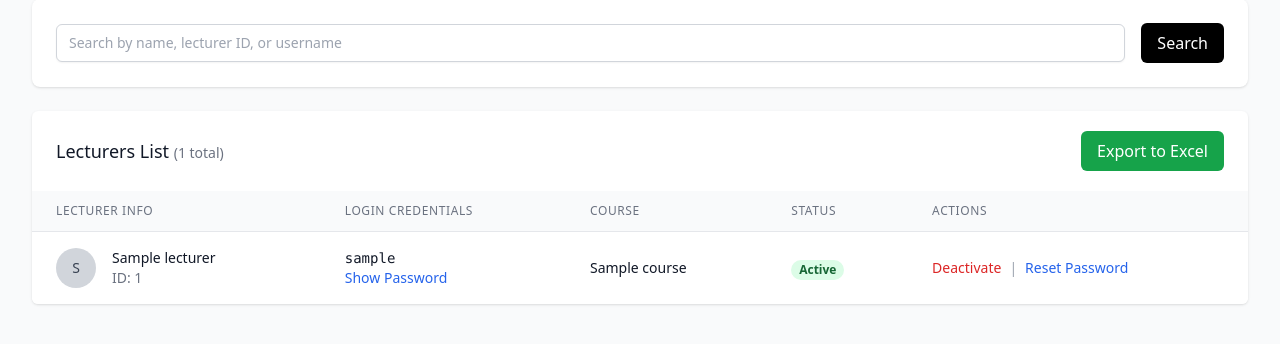
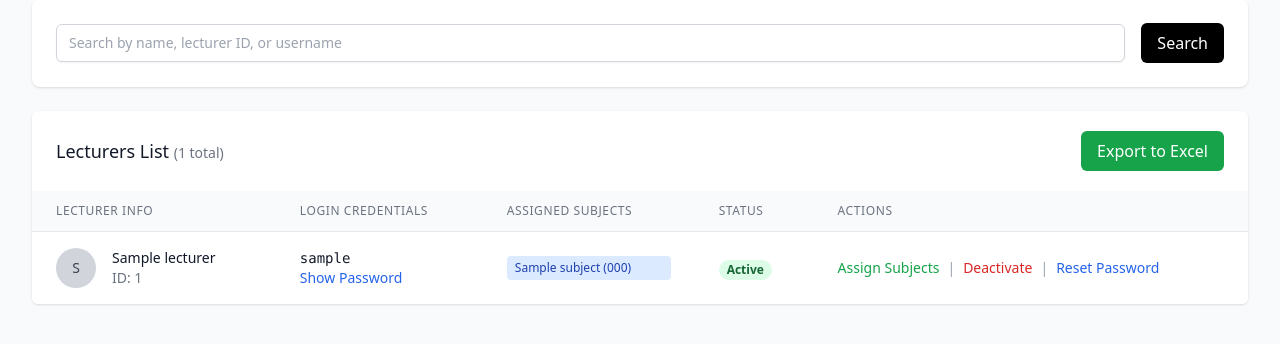
Before and after one commit to Chethan77667/moulya, a Flask app: page /management/lecturers in a window 1280 px wide. Shown: the part 186-530 px from the top of the page. Run offline with Flask 3, Linux system fonts and the light colour scheme; the visitor is signed in with stand-in values (Sample User, id 1); tables that the repository leaves empty hold one stand-in row (values such as "Sample post"); some libraries are stand-ins or nearby versions.

Commit message:
Refactor lecturer management: remove course association, add subject assignment functionality, and enhance validation for lecturer ID and name

```diff
--- a/models/academic.py
+++ b/models/academic.py
@@ -22,7 +22,6 @@ class Course(db.Model):
     # Relationships
     students = db.relationship('Student', backref='course', lazy='dynamic')
     subjects = db.relationship('Subject', backref='course', lazy='dynamic')
-    lecturers = db.relationship('Lecturer', backref='course', lazy='dynamic')
 
     def get_subjects_by_year_semester(self, year, semester):
         """Get subjects for a specific year and semester"""
--- a/models/user.py
+++ b/models/user.py
@@ -45,7 +45,6 @@ class Lecturer(db.Model):
     password_hash = db.Column(db.String(120), nullable=False)
     password_encrypted = db.Column(db.Text, nullable=True)  # Encrypted password for management access
     email = db.Column(db.String(120), unique=True, nullable=True)
-    course_id = db.Column(db.Integer, db.ForeignKey('course.id'), nullable=True)
     created_at = db.Column(db.DateTime, default=datetime.utcnow)
     last_login = db.Column(db.DateTime)
     is_active = db.Column(db.Boolean, default=True)
@@ -110,8 +109,7 @@ class Lecturer(db.Model):
             'lecturer_id': self.lecturer_id,
             'name': self.name,
             'username': self.username,
-            'course_id': self.course_id,
-            'course_name': self.course.name if self.course else None,
+            'assigned_subjects': [subject.name for subject in self.get_assigned_subjects()],
             'created_at': self.created_at.isoformat() if self.created_at else None,
             'last_login': self.last_login.isoformat() if self.last_login else None,
             'is_active': self.is_active
--- a/routes/management.py
+++ b/routes/management.py
@@ -43,16 +43,16 @@ def lecturers():
         search = request.args.get('search', '', type=str)
 
         lecturers_data = ManagementService.get_lecturers_paginated(page, search)
-        courses = Course.query.filter_by(is_active=True).all()
+        subjects = Subject.query.filter_by(is_active=True).order_by(Subject.name).all()
         return render_template('management/lecturers.html',
                              lecturers=lecturers_data['lecturers'],
                              pagination=lecturers_data['pagination'],
                              search=search,
-                             courses=courses)
+                             subjects=subjects)
     except Exception as e:
         flash(f'Error loading lecturers: {str(e)}', 'error')
-        courses = Course.query.filter_by(is_active=True).all()
-        return render_template('management/lecturers.html', lecturers=[], pagination=None, courses=courses)
+        subjects = Subject.query.filter_by(is_active=True).order_by(Subject.name).all()
+        return render_template('management/lecturers.html', lecturers=[], pagination=None, subjects=subjects)
 
 @management_bp.route('/students')
 @login_required('management')
@@ -133,7 +133,7 @@ def add_lecturer():
         lecturer_data = {
             'lecturer_id': request.form.get('lecturer_id', '').strip(),
             'name': request.form.get('name', '').strip(),
-            'course_id': int(request.form.get('course_id')) if request.form.get('course_id') else None
+            'subject_ids': request.form.getlist('subject_ids')
         }
 
         success, message = ManagementService.add_lecturer(lecturer_data)
@@ -161,19 +161,32 @@ def bulk_add_lecturers():
     """Bulk add lecturers from Excel file"""
     try:
         if 'file' not in request.files:
-            flash('No file selected', 'error')
+            error_msg = 'No file selected'
+            if is_ajax_request():
+                return jsonify({'success': False, 'message': error_msg})
+            flash(error_msg, 'error')
             return redirect(url_for('management.lecturers'))
 
         file = request.files['file']
         if file.filename == '':
-            flash('No file selected', 'error')
+            error_msg = 'No file selected'
+            if is_ajax_request():
+                return jsonify({'success': False, 'message': error_msg})
+            flash(error_msg, 'error')
             return redirect(url_for('management.lecturers'))
 
         if not file.filename.lower().endswith(('.xlsx', '.xls')):
-            flash('Please upload an Excel file (.xlsx or .xls)', 'error')
+            error_msg = 'Please upload an Excel file (.xlsx or .xls)'
+            if is_ajax_request():
+                return jsonify({'success': False, 'message': error_msg})
+            flash(error_msg, 'error')
             return redirect(url_for('management.lecturers'))
 
         success, message, credentials, errors = ManagementService.bulk_add_lecturers(file.read())
+
+        # Handle AJAX requests
+        if is_ajax_request():
+            return jsonify({'success': success, 'message': message})
 
         if success:
             flash(message, 'success')
@@ -187,7 +200,10 @@ def bulk_add_lecturers():
                 flash(f'Errors: {"; ".join(errors[:5])}', 'error')
 
     except Exception as e:
-        flash(f'Error processing file: {str(e)}', 'error')
+        error_msg = f'Error processing file: {str(e)}'
+        if is_ajax_request():
+            return jsonify({'success': False, 'message': error_msg})
+        flash(error_msg, 'error')
 
     return redirect(url_for('management.lecturers'))
 
@@ -265,6 +281,38 @@ def get_lecturer_password(lecturer_id):
     except Exception as e:
         return jsonify({'success': False, 'message': f'Error retrieving password: {str(e)}'})
 
+@management_bp.route('/lecturers/<int:lecturer_id>/assign-subjects', methods=['POST'])
+@login_required('management')
+def assign_subjects_to_lecturer(lecturer_id):
+    """Assign subjects to a lecturer"""
+    try:
+        subject_ids = request.form.getlist('subject_ids')
+
+        if not subject_ids:
+            if is_ajax_request():
+                return jsonify({'success': False, 'message': 'Please select at least one subject'})
+            flash('Please select at least one subject', 'error')
+            return redirect(url_for('management.lecturers'))
+
+        success, message = ManagementService.assign_subjects_to_lecturer(lecturer_id, subject_ids)
+
+        if is_ajax_request():
+            return jsonify({'success': success, 'message': message})
+
+        if success:
+            flash(message, 'success')
+        else:
+            flash(message, 'error')
+
+        return redirect(url_for('management.lecturers'))
+
+    except Exception as e:
+        error_msg = f'Error assigning subjects: {str(e)}'
+        if is_ajax_request():
+            return jsonify({'success': False, 'message': error_msg})
+        flash(error_msg, 'error')
+        return redirect(url_for('management.lecturers'))
+
 @management_bp.route('/lecturers/credentials/export')
 @login_required('management')
 def export_lecturer_credentials():
@@ -284,7 +332,7 @@ def export_lecturer_credentials():
         ws.title = "Lecturer Credentials"
 
         # Headers
-        headers = ['Lecturer ID', 'Name', 'Username', 'Password', 'Course', 'Created Date']
+        headers = ['Lecturer ID', 'Name', 'Username', 'Password', 'Assigned Subjects', 'Created Date']
         for col, header in enumerate(headers, 1):
             cell = ws.cell(row=1, column=col, value=header)
             cell.font = Font(bold=True)
@@ -296,7 +344,8 @@ def export_lecturer_credentials():
             ws.cell(row=row, column=2, value=lecturer.name)
             ws.cell(row=row, column=3, value=lecturer.username)
             ws.cell(row=row, column=4, value=lecturer.get_decrypted_password() or 'N/A')
-            ws.cell(row=row, column=5, value=lecturer.course.name if lecturer.course else 'Not Assigned')
+            assigned_subjects = [subject.name for subject in lecturer.get_assigned_subjects()]
+            ws.cell(row=row, column=5, value=', '.join(assigned_subjects) if assigned_subjects else 'No subjects assigned')
             ws.cell(row=row, column=6, value=lecturer.created_at.strftime('%Y-%m-%d') if lecturer.created_at else '')
 
         # Auto-adjust column widths
--- a/templates/management/lecturers.html
+++ b/templates/management/lecturers.html
@@ -8,124 +8,6 @@
 <script defer>
   // Get CSRF token from meta tag
   const csrfToken = document.querySelector('meta[name="csrf-token"]').getAttribute('content');
-  function initLecturerForm() {
-    return {
-      showAddLecturerModal: false,
-      showBulkUploadModal: false,
-      errors: {},
-      formData: {
-        lecturer_id: '',
-        name: '',
-        course_id: ''
-      },
-      validateForm() {
-        this.errors = {};
-        if (!this.formData.lecturer_id) {
-          this.errors.lecturer_id = 'Lecturer ID is required';
-        }
-        if (!this.formData.name) {
-          this.errors.name = 'Name is required';
-        }
-        return Object.keys(this.errors).length === 0;
-      },
-      handleSubmit(event) {
-        if (!this.validateForm()) {
-          event.preventDefault();
-          return;
-        }
-
-        const form = event.target;
-        const formData = new FormData(form);
-
-        fetch(form.action, {
-          method: 'POST',
-          body: formData,
-          headers: {
-            'X-Requested-With': 'XMLHttpRequest',
-            'X-CSRF-Token': csrfToken
-          }
-        })
-        .then(response => response.json())
-        .then(data => {
-          if (data.success) {
-            Swal.fire({
-              title: 'Success!',
-              text: data.message,
-              icon: 'success'
-            }).then(() => {
-              this.resetForm();
-              this.showAddLecturerModal = false;
-              window.location.reload();
-            });
-          } else {
-            Swal.fire({
-              title: 'Error!',
-              text: data.message,
-              icon: 'error'
-            });
-          }
-        })
-        .catch(error => {
-          console.error('Error:', error);
-          Swal.fire({
-            title: 'Error!',
-            text: 'An unexpected error occurred. Please try again.',
-            icon: 'error'
-          });
-        });
-
-        event.preventDefault();
-      },
-      resetForm() {
-        this.formData = {
-          lecturer_id: '',
-          name: '',
-          course_id: ''
-        };
-        this.errors = {};
-      },
-      handleBulkUpload(event) {
-        const form = event.target;
-        const formData = new FormData(form);
-
-        fetch(form.action, {
-          method: 'POST',
-          body: formData,
-          headers: {
-            'X-Requested-With': 'XMLHttpRequest',
-            'X-CSRF-Token': csrfToken
-          }
-        })
-        .then(response => response.json())
-        .then(data => {
-          if (data.success) {
-            Swal.fire({
-              title: 'Success!',
-              text: data.message,
-              icon: 'success'
-            }).then(() => {
-              this.showBulkUploadModal = false;
-              window.location.reload();
-            });
-          } else {
-            Swal.fire({
-              title: 'Error!',
-              text: data.message || 'Failed to upload file. Please try again.',
-              icon: 'error'
-            });
-          }
-        })
-        .catch(error => {
-          console.error('Error:', error);
-          Swal.fire({
-            title: 'Error!',
-            text: 'An unexpected error occurred. Please try again.',
-            icon: 'error'
-          });
-        });
-      }
-    }
-  }
 
   // Toggle lecturer status with SweetAlert
   function toggleLecturerStatus(lecturerId, lecturerName, isActive) {
@@ -253,11 +135,117 @@
       Swal.fire('Error!', 'Failed to retrieve password.', 'error');
     });
   }
+
+  // Open subject assignment modal
+  function openSubjectAssignmentModal(lecturerId, lecturerName) {
+    // Get the Alpine.js component instance
+    const component = document.querySelector('[x-data]')._x_dataStack[0];
+    component.selectedLecturer = { id: lecturerId, name: lecturerName };
+    component.showSubjectAssignmentModal = true;
+  }
 </script>
 {% endblock %}
 
 {% block content %}
-<div x-data="initLecturerForm()">
+<div x-data="{
+  showAddLecturerModal: false,
+  showBulkUploadModal: false,
+  showSubjectAssignmentModal: false,
+  selectedLecturer: null,
+  errors: {},
+  formData: { lecturer_id: '', name: '', subject_ids: [] },
+  validateForm() {
+    this.errors = {};
+    if (!this.formData.lecturer_id) this.errors.lecturer_id = 'Lecturer ID is required';
+    if (!this.formData.name) this.errors.name = 'Name is required';
+    return Object.keys(this.errors).length === 0;
+  },
+  handleSubmit(event) {
+    if (!this.validateForm()) { event.preventDefault(); return; }
+    const form = event.target;
+    const formData = new FormData(form);
+    fetch(form.action, {
+      method: 'POST',
+      body: formData,
+      headers: { 'X-Requested-With': 'XMLHttpRequest', 'X-CSRF-Token': csrfToken }
+    })
+    .then(response => response.json())
+    .then(data => {
+      if (data.success) {
+        Swal.fire('Success!', data.message, 'success').then(() => {
+          this.resetForm();
+          this.showAddLecturerModal = false;
+          window.location.reload();
+        });
+      } else {
+        Swal.fire('Error!', data.message, 'error');
+      }
+    })
+    .catch(error => {
+      console.error('Error:', error);
+      Swal.fire('Error!', 'An unexpected error occurred. Please try again.', 'error');
+    });
+    event.preventDefault();
+  },
+  resetForm() {
+    this.formData = { lecturer_id: '', name: '', subject_ids: [] };
+    this.errors = {};
+  },
+  handleBulkUpload(event) {
+    const form = event.target;
+    const formData = new FormData(form);
+    fetch(form.action, {
+      method: 'POST',
+      body: formData,
+      headers: { 'X-Requested-With': 'XMLHttpRequest', 'X-CSRF-Token': csrfToken }
+    })
+    .then(response => response.json())
+    .then(data => {
+      if (data.success) {
+        Swal.fire('Success!', data.message, 'success').then(() => {
+          this.showBulkUploadModal = false;
+          window.location.reload();
+        });
+      } else {
+        Swal.fire('Error!', data.message || 'Failed to upload file. Please try again.', 'error');
+      }
+    })
+    .catch(error => {
+      console.error('Error:', error);
+      Swal.fire('Error!', 'An unexpected error occurred. Please try again.', 'error');
+    });
+  },
+  handleSubjectAssignment(event) {
+    const form = event.target;
+    const formData = new FormData(form);
+    const subjectIds = formData.getAll('subject_ids');
+    if (!this.selectedLecturer || subjectIds.length === 0) {
+      Swal.fire('Error!', 'Please select at least one subject.', 'error');
+      return;
+    }
+    fetch(`/management/lecturers/${this.selectedLecturer.id}/assign-subjects`, {
+      method: 'POST',
+      body: formData,
+      headers: { 'X-Requested-With': 'XMLHttpRequest', 'X-CSRF-Token': csrfToken }
+    })
+    .then(response => response.json())
+    .then(data => {
+      if (data.success) {
+        Swal.fire('Success!', data.message, 'success').then(() => {
+          this.showSubjectAssignmentModal = false;
+          this.selectedLecturer = null;
+          window.location.reload();
+        });
+      } else {
+        Swal.fire('Error!', data.message, 'error');
+      }
+    })
+    .catch(error => {
+      console.error('Error:', error);
+      Swal.fire('Error!', 'An unexpected error occurred. Please try again.', 'error');
+    });
+  }
+}">
 <div class="min-h-screen bg-gray-50">
     <!-- Navigation -->
     <nav class="bg-white shadow-sm border-b border-gray-200">
@@ -334,15 +322,15 @@
                             </div>
                         </div>
                         <div>
-                            <label for="course_id" class="block text-sm font-medium text-gray-700">Course</label>
-                            <select name="course_id" id="course_id"
-                                    x-model="formData.course_id"
+                            <label for="subject_ids" class="block text-sm font-medium text-gray-700">Assign Subjects</label>
+                            <select name="subject_ids" id="subject_ids" multiple
+                                    x-model="formData.subject_ids"
                                     class="mt-1 block w-full px-3 py-2 border border-gray-300 rounded-md shadow-sm focus:outline-none focus:ring-black focus:border-black sm:text-sm">
-                                <option value="">Select Course</option>
-                                {% for course in courses %}
-                                <option value="{{ course.id }}">{{ course.name }} ({{ course.code }})</option>
+                                {% for subject in subjects %}
+                                <option value="{{ subject.id }}">{{ subject.name }} ({{ subject.code }}) - {{ subject.course.name }}</option>
                                 {% endfor %}
                             </select>
+                            <p class="mt-1 text-sm text-gray-500">Hold Ctrl/Cmd to select multiple subjects</p>
                         </div>
                         <div class="flex space-x-2">
                             <button type="button" @click="showAddLecturerModal = false"
@@ -383,7 +371,7 @@
                             <ul class="list-disc list-inside mt-1 space-y-1">
                                 <li>Column A: Lecturer ID (required)</li>
                                 <li>Column B: Full Name (required)</li>
-                                <li>Column C: Course Code (optional)</li>
+                                <li>Column C: Subject Code (optional)</li>
                             </ul>
                         </div>
                         <div class="flex space-x-2">
@@ -394,6 +382,47 @@
                             <button type="submit"
                                     class="flex-1 bg-black text-white py-2 px-4 rounded-md hover:bg-gray-800 focus:outline-none focus:ring-2 focus:ring-offset-2 focus:ring-black">
                                 Upload
+                            </button>
+                        </div>
+                    </form>
+                </div>
+            </div>
+        </div>
+
+        <!-- Subject Assignment Modal -->
+        <div x-show="showSubjectAssignmentModal"
+             x-transition.opacity
+             class="fixed inset-0 bg-black bg-opacity-50 flex items-center justify-center p-4 z-50"
+             x-cloak
+             @click.away="showSubjectAssignmentModal = false">
+            <div class="bg-white rounded-lg w-full max-w-md">
+                <div class="px-4 py-5 sm:p-6">
+                    <h3 class="text-lg font-medium text-gray-900 mb-4">Assign Subjects to Lecturer</h3>
+                    <div x-show="selectedLecturer" class="mb-4">
+                        <p class="text-sm text-gray-600">
+                            Assigning subjects to: <span class="font-medium" x-text="selectedLecturer.name"></span>
+                        </p>
+                    </div>
+                    <form method="POST" action="#" class="space-y-4" @submit.prevent="handleSubjectAssignment">
+                        <input type="hidden" name="csrf_token" value="{{ csrf_token() if csrf_token else '' }}">
+                        <div>
+                            <label for="assignment_subject_ids" class="block text-sm font-medium text-gray-700">Select Subjects</label>
+                            <select name="subject_ids" id="assignment_subject_ids" multiple required
+                                    class="mt-1 block w-full px-3 py-2 border border-gray-300 rounded-md shadow-sm focus:outline-none focus:ring-black focus:border-black sm:text-sm">
+                                {% for subject in subjects %}
+                                <option value="{{ subject.id }}">{{ subject.name }} ({{ subject.code }}) - {{ subject.course.name }}</option>
+                                {% endfor %}
+                            </select>
+                            <p class="mt-1 text-sm text-gray-500">Hold Ctrl/Cmd to select multiple subjects</p>
+                        </div>
+                        <div class="flex space-x-2">
+                            <button type="button" @click="showSubjectAssignmentModal = false"
+                                    class="flex-1 bg-gray-200 text-gray-800 py-2 px-4 rounded-md hover:bg-gray-300">
+                                Cancel
+                            </button>
+                            <button type="submit"
+                                    class="flex-1 bg-black text-white py-2 px-4 rounded-md hover:bg-gray-800 focus:outline-none focus:ring-2 focus:ring-offset-2 focus:ring-black">
+                                Assign Subjects
                             </button>
                         </div>
                     </form>
@@ -442,7 +471,7 @@
                     <tr>
                         <th class="px-6 py-3 bg-gray-50 text-left text-xs font-medium text-gray-500 uppercase tracking-wider">Lecturer Info</th>
                         <th class="px-6 py-3 bg-gray-50 text-left text-xs font-medium text-gray-500 uppercase tracking-wider">Login Credentials</th>
-                        <th class="px-6 py-3 bg-gray-50 text-left text-xs font-medium text-gray-500 uppercase tracking-wider">Course</th>
+                        <th class="px-6 py-3 bg-gray-50 text-left text-xs font-medium text-gray-500 uppercase tracking-wider">Assigned Subjects</th>
                         <th class="px-6 py-3 bg-gray-50 text-left text-xs font-medium text-gray-500 uppercase tracking-wider">Status</th>
                         <th class="px-6 py-3 bg-gray-50 text-left text-xs font-medium text-gray-500 uppercase tracking-wider">Actions</th>
                     </tr>
@@ -471,7 +500,23 @@
                             </div>
                         </td>
                         <td class="px-6 py-4 whitespace-nowrap text-sm text-gray-900">
-                            {{ lecturer.course.name if lecturer.course else 'Not Assigned' }}
+                            {% set assigned_subjects = lecturer.get_assigned_subjects() %}
+                            {% if assigned_subjects %}
+                                <div class="space-y-1">
+                                    {% for subject in assigned_subjects[:2] %}
+                                    <div class="text-xs bg-blue-100 text-blue-800 px-2 py-1 rounded">
+                                        {{ subject.name }} ({{ subject.code }})
+                                    </div>
+                                    {% endfor %}
+                                    {% if assigned_subjects|length > 2 %}
+                                    <div class="text-xs text-gray-500">
+                                        +{{ assigned_subjects|length - 2 }} more
+                                    </div>
+                                    {% endif %}
+                                </div>
+                            {% else %}
+                                <span class="text-gray-400">No subjects assigned</span>
+                            {% endif %}
                         </td>
                         <td class="px-6 py-4 whitespace-nowrap">
                             {% if lecturer.is_active %}
@@ -486,6 +531,11 @@
                         </td>
                         <td class="px-6 py-4 whitespace-nowrap text-sm font-medium">
                             <div class="flex space-x-2">
+                                <button onclick="openSubjectAssignmentModal({{ lecturer.id }}, '{{ lecturer.name }}')"
+                                        class="text-green-600 hover:text-green-800">
+                                    Assign Subjects
+                                </button>
+                                <span class="text-gray-400">|</span>
                                 <button onclick="toggleLecturerStatus({{ lecturer.id }}, '{{ lecturer.name }}', {{ lecturer.is_active|lower }})"
                                         class="{% if lecturer.is_active %}text-red-600 hover:text-red-800{% else %}text-green-600 hover:text-green-800{% endif %}">
                                     {% if lecturer.is_active %}Deactivate{% else %}Activate{% endif %}
```
Also changed, not shown: services/management_service.py (+162 -26 lines), utils/validators.py (+8 -6 lines).
